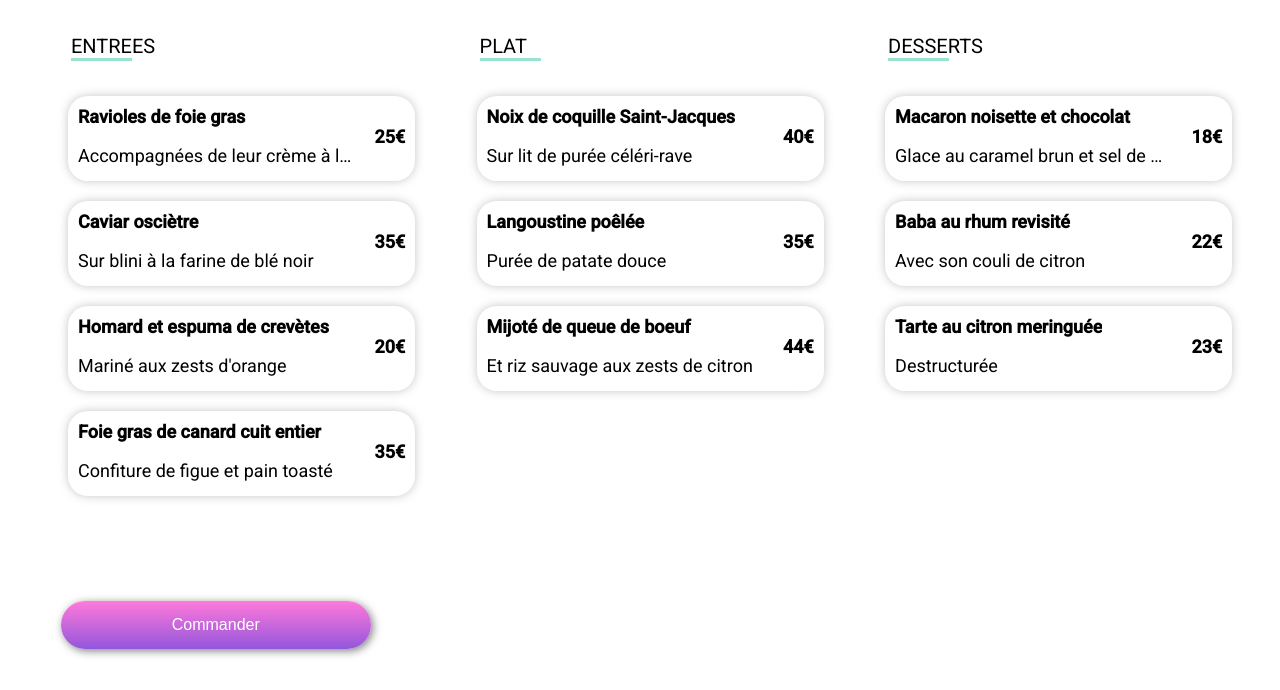
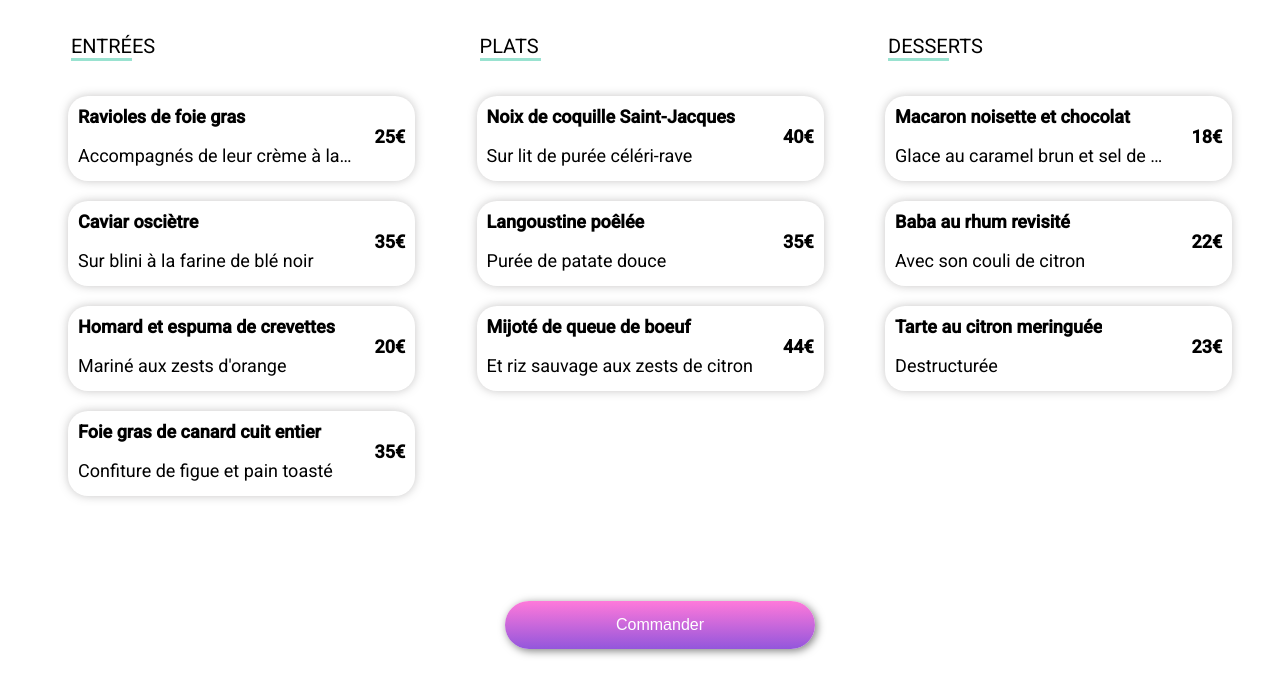
Before and after one commit to Hentiofyle/FathlislamHind_-_14-02-2022, a plain HTML site: page enchantée.html in a window 1280 px wide. Shown: the part 450-1140 px from the top of the page. Drawn offline with Linux system fonts and the light colour scheme; a web font is replaced by a local one.

Commit message:
Update enchantée.html

```diff
--- a/enchantée.html
+++ b/enchantée.html
@@ -43,13 +43,13 @@
       </div>
       <div class="menu-page-main">
         <div class="menu">
-          <p class="service">ENTREES</p>
+          <p class="service">ENTRÉES</p>
 
           <div class="menu-bloc">
             <div class="menu-bloc-body">
               <p>Ravioles de foie gras</p>
               <p class="menu-bloc-subtext">
-                Accompagnées de leur crème à la truffe
+                Accompagnés de leur crème à la truffe
               </p>
             </div>
             <div class="menu-bloc-right">
@@ -74,7 +74,7 @@
 
           <div class="menu-bloc">
             <div class="menu-bloc-body">
-              <p>Homard et espuma de crevètes</p>
+              <p>Homard et espuma de crevettes</p>
               <p class="menu-bloc-subtext">Mariné aux zests d'orange</p>
             </div>
             <div class="menu-bloc-right">
@@ -100,7 +100,7 @@
         </div>
 
         <div class="menu">
-          <p class="service">PLAT</p>
+          <p class="service">PLATS</p>
 
           <div class="menu-bloc">
             <div class="menu-bloc-body">
@@ -186,7 +186,7 @@
         </div>
       </div>
 
-      <form action="contact.html" method="get">
+      <form action="contact.html" id="form" method="get">
         <button class="btn">Commander</button>
       </form>
 
```
